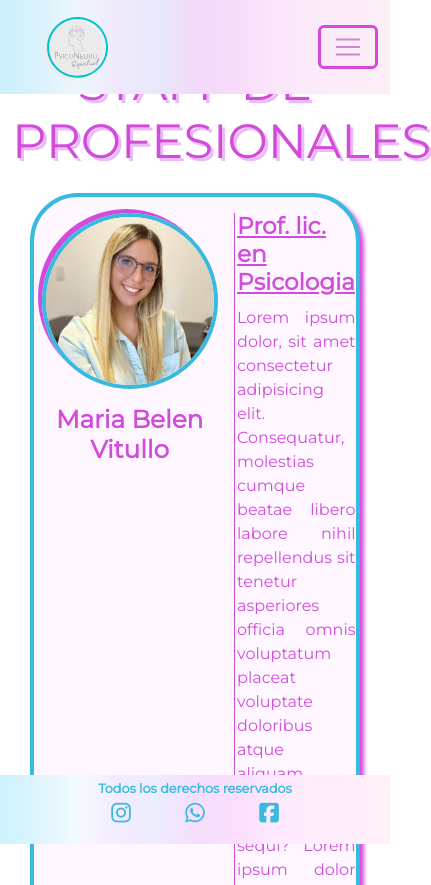
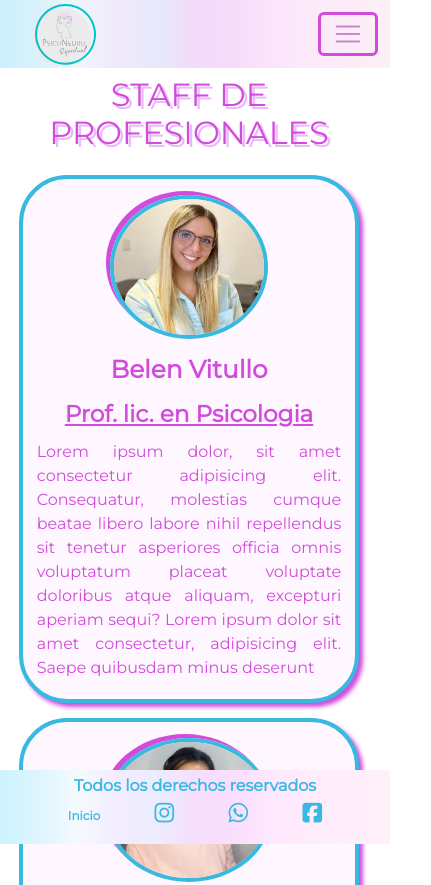
Before and after one commit to RodrigoL17/PsicoNeuroEspiritual, a website: page Pages/Staff.html in a window 390 px wide. Shown: the top 885 px of the page, 431 px wide, since content can reach past the window. Drawn offline with nearby package versions, Linux system fonts and the light colour scheme.

Commit message:
corrigiendo medai queries

```diff
--- a/Pages/Staff.html
+++ b/Pages/Staff.html
@@ -59,15 +59,15 @@
     </header>
     <!--Contenido principal de Staff, tarjetas de presentacion con informacion de cada profesional-->
     <main  class="container">
-       <h1 class="titulo-ppal text-center">STAFF DE PROFESIONALES</h1>
+       <h1 class="titulo-ppal">STAFF DE PROFESIONALES</h1>
             <section class=" section-container">
                 <div class="card-img-container">
                     <img  class="card-img" src="../img/img-prof1.jpg" alt="Foto de la profesora y licenciada en psicologia Maria Belen Vitullo">
-                    <h2 class="description-title">Maria Belen Vitullo</h2>
+                    <h2 class="description-title">Belen Vitullo</h2>
                 </div>
                 <div class="card-description">
                     <h3>Prof. lic. en Psicologia</h3>
-                    <p class="description-paragraph">Lorem ipsum dolor, sit amet consectetur adipisicing elit. Consequatur, molestias cumque beatae libero labore nihil repellendus sit tenetur asperiores officia omnis voluptatum placeat voluptate doloribus atque aliquam, excepturi aperiam sequi? Lorem ipsum dolor sit amet consectetur, adipisicing elit. Saepe quibusdam minus deserunt assumenda, inventore earum modi aspernatur nostrum dolorem veniam. Dolores ipsum quae natus, vero ipsam temporibus iste necessitatibus? Quod! Lorem, ipsum dolor sit amet consectetur adipisicing elit. In similique aperiam temporibus minima facilis? Fugit saepe omnis amet assumenda suscipit quia ullam commodi officiis possimus, quam voluptates autem minima tenetur. Lorem ipsum dolor sit amet consectetur adipisicing elit. Dolor, possimus enim distinctio non animi quaerat asperiores autem culpa quibusdam mollitia id vel explicabo doloremque repudiandae aliquid rem deleniti! Vel, facere!</p>
+                    <p class="description-paragraph">Lorem ipsum dolor, sit amet consectetur adipisicing elit. Consequatur, molestias cumque beatae libero labore nihil repellendus sit tenetur asperiores officia omnis voluptatum placeat voluptate doloribus atque aliquam, excepturi aperiam sequi? Lorem ipsum dolor sit amet consectetur, adipisicing elit. Saepe quibusdam minus deserunt</p>
                 </div>
             </section>
             <section class="section-container">
@@ -77,7 +77,7 @@
                 </div>
                 <div class="card-description">
                     <h3>Lic. en Psicologia</h3>
-                    <p class="description-paragraph">Lorem ipsum dolor, sit amet consectetur adipisicing elit. Consequatur, molestias cumque beatae libero labore nihil repellendus sit tenetur asperiores officia omnis voluptatum placeat voluptate doloribus atque aliquam, excepturi aperiam sequi? Lorem ipsum dolor sit amet consectetur, adipisicing elit. Saepe quibusdam minus deserunt assumenda, inventore earum modi aspernatur nostrum dolorem veniam. Dolores ipsum quae natus, vero ipsam temporibus iste necessitatibus? Quod! Lorem, ipsum dolor sit amet consectetur adipisicing elit. In similique aperiam temporibus minima facilis? Fugit saepe omnis amet assumenda suscipit quia ullam commodi officiis possimus, quam voluptates autem minima tenetur. Lorem ipsum dolor sit amet consectetur adipisicing elit. Dolor, possimus enim distinctio non animi quaerat asperiores autem culpa quibusdam mollitia id vel explicabo doloremque repudiandae aliquid rem deleniti! Vel, facere!</p>
+                    <p class="description-paragraph">Lorem ipsum dolor, sit amet consectetur adipisicing elit. Consequatur, molestias cumque beatae libero labore nihil repellendus sit tenetur asperiores officia omnis voluptatum placeat voluptate doloribus atque aliquam, excepturi aperiam sequi? Lorem ipsum dolor sit amet consectetur, adipisicing elit. Saepe quibusdam minus deserunt!</p>
                 </div>
             </section>
             <section class="section-container">
@@ -88,7 +88,7 @@
                     </div>
                     <div class="card-description ">
                         <h3>Prof. lic. en Psicologia</h3>
-                        <p class="description-paragraph">Lorem ipsum dolor, sit amet consectetur adipisicing elit. Consequatur, molestias cumque beatae libero labore nihil repellendus sit tenetur asperiores officia omnis voluptatum placeat voluptate doloribus atque aliquam, excepturi aperiam sequi? Lorem ipsum dolor sit amet consectetur, adipisicing elit. Saepe quibusdam minus deserunt assumenda, inventore earum modi aspernatur nostrum dolorem veniam. Dolores ipsum quae natus, vero ipsam temporibus iste necessitatibus? Quod! Lorem, ipsum dolor sit amet consectetur adipisicing elit. In similique aperiam temporibus minima facilis? Fugit saepe omnis amet assumenda suscipit quia ullam commodi officiis possimus, quam voluptates autem minima tenetur. Lorem ipsum dolor sit amet consectetur adipisicing elit. Dolor, possimus enim distinctio non animi quaerat asperiores autem culpa quibusdam mollitia id vel explicabo doloremque repudiandae aliquid rem deleniti! Vel, facere!</p>
+                        <p class="description-paragraph">Lorem ipsum dolor, sit amet consectetur adipisicing elit. Consequatur, molestias cumque beatae libero labore nihil repellendus sit tenetur asperiores officia omnis voluptatum placeat voluptate doloribus atque aliquam, excepturi aperiam sequi? Lorem ipsum dolor sit amet consectetur, adipisicing elit. Saepe quibusdam minus deserunt</p>
                     </div>
 
 
--- a/scss/components/_header-styles.scss
+++ b/scss/components/_header-styles.scss
@@ -8,7 +8,9 @@ header{
     top: 0;
     background: white;
     grid-area: header;
-    .navbar { --bs-navbar-toggler-border-color: $ppal-font-color;
+    .navbar {
+        --bs-navbar-toggler-border-color: $ppal-font-color;
+        --bs-navbar-padding-y:0;
     }
     .menu {
         display: flex;
--- a/scss/components/_media-querys.scss
+++ b/scss/components/_media-querys.scss
@@ -17,6 +17,19 @@
   }
 
   @media screen and (max-width: 768px){
+
+    // nav bar
+    .navbar-brand{
+      --bs-navbar-brand-padding-y: 0
+    }
+
+    .container, .container-fluid, .container-lg, .container-md, .container-sm, .container-xl, .container-xxl{
+      padding-left: 0;
+    }
+
+    .menu-logo-container {
+      margin-left: 0;
+    }
 
     /*Html Index*/
 
@@ -44,6 +57,44 @@
       font-size: 0.8rem;
     }
 
+    //staff
+
+    .container .section-container{
+      flex-direction: column;
+      align-items: center;
+    }
+
+    .container .section-container .card-description {
+      margin: 0;
+      border-left: none;
+    }
+
+    .container .section-container .cd-reverse{
+      border-right: none;
+    }
+
+    .container .section-container .card-description h3{
+      padding: 0;
+      text-align: center;
+    }
+
+    .card-img-container{
+      display: flex;
+      flex-direction: column;
+      align-items: center;
+      justify-content: center;
+    }
+
+    .container .titulo-ppal{
+      font-size: 2.5rem;
+    }
+
+    .container .section-container .card-img {
+      max-height: 9rem;
+      min-height: 9rem;
+      max-width: 10.5rem;
+      min-width: 9rem;
+
     /* Footer */
     .footer p {
       padding: 1%;
@@ -58,16 +109,12 @@
   }
 
   @media screen and (max-width: 600px){
-      header {
-        max-height: 3rem;
-      }
-
 
       /*Html Nosotros*/
       .body-nosotros .main-nosotros{
         grid-template-rows: 0.1fr 0.1fr 1fr;
         grid-template-columns: 0.8fr 0.8fr 0.8fr;
-        margin: 2.5rem 1rem;
+        margin: 0 1rem;
       }
 
       .body-nosotros .main-nosotros .titulo-ppal{
@@ -101,6 +148,11 @@
     .body-nosotros .main-nosotros .parrafo-ppal{
       font-size: 0.7rem;
     }
+
+    //html staff y servicios
+    .container .titulo-ppal{
+      font-size: 2rem;
+    }
   }
 
   @media screen and (max-width: 420px) {
@@ -112,9 +164,8 @@
     .body-nosotros .main-nosotros{
       gap: 0.2rem;
       row-gap: 0.2rem;
-      margin-top: 2.8rem;
-      margin-right: 0.5rem;
-      margin-left: 0.5rem;
+      margin: 0 0.5rem;
     }
 
   }
+}
--- a/scss/components/_nosotros-styles.scss
+++ b/scss/components/_nosotros-styles.scss
@@ -34,7 +34,6 @@
             font-size: 1.3rem;
             font-weight: bold;
             text-align: justify;
-            padding: 0 10%;
             padding-bottom: 2%;
             grid-area: p;
         }
@@ -42,7 +41,9 @@
             @include flex-colum;
             row-gap: 0.5rem;
             .media-container {
-                border: 2px solid red;
+                border: 0.25rem solid $ppal-border-color;
+                box-shadow: 4px 4px 4px $ppal-font-color;
+                border-radius: 0.5rem;
                 object-fit: scale-down;
                 .media-container-img{
                     width: 100%;
```
Also changed, not shown: css/styles.css.
